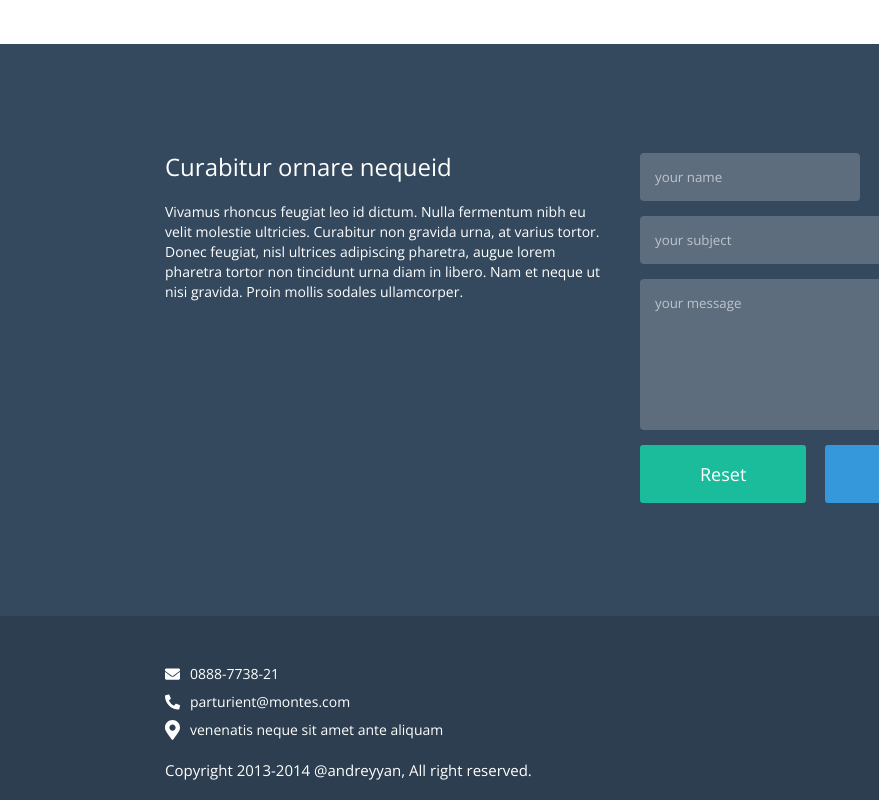
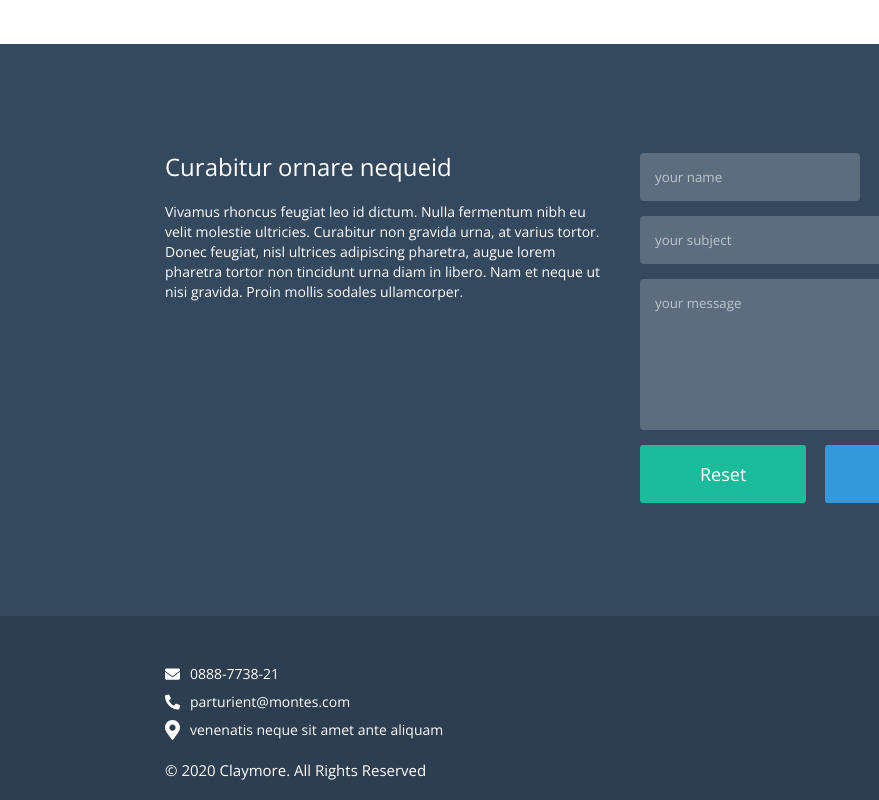
Before and after one commit to DimitrenkoTaras/claymore, a plain HTML site: page index.html in a window 1280 px wide. Shown: the part 3173-3973 px from the top of the page, 0-879 px from the left. Drawn offline with nearby package versions, Linux system fonts and the light colour scheme.

Commit message:
version-fix

```diff
--- a/index.html
+++ b/index.html
@@ -235,7 +235,7 @@
                             <li><a href="#" class="footer-list__link"><svg aria-hidden="true" data-prefix="fas" data-icon="map-marker-alt" class="svg-inline--fa fa-map-marker-alt fa-w-12" xmlns="http://www.w3.org/2000/svg" viewBox="0 0 384 512"><path d="M172.268 501.67C26.97 291.031 0 269.413 0 192 0 85.961 85.961 0 192 0s192 85.961 192 192c0 77.413-26.97 99.031-172.268 309.67-9.535 13.774-29.93 13.773-39.464 0zM192 272c44.183 0 80-35.817 80-80s-35.817-80-80-80-80 35.817-80 80 35.817 80 80 80z"/></svg>venenatis neque sit amet ante aliquam</a></li>
                         </ul>
                         <div class="footer-text">
-                            <p class="footer-text__copyright">Copyright 2013-2014 @andreyyan, All right reserved.</p>
+                            <p class="footer-text__copyright">© 2020 Claymore. All Rights Reserved</p>
                         </div>
                     </div>
                     <div class="footer__col2">
```
